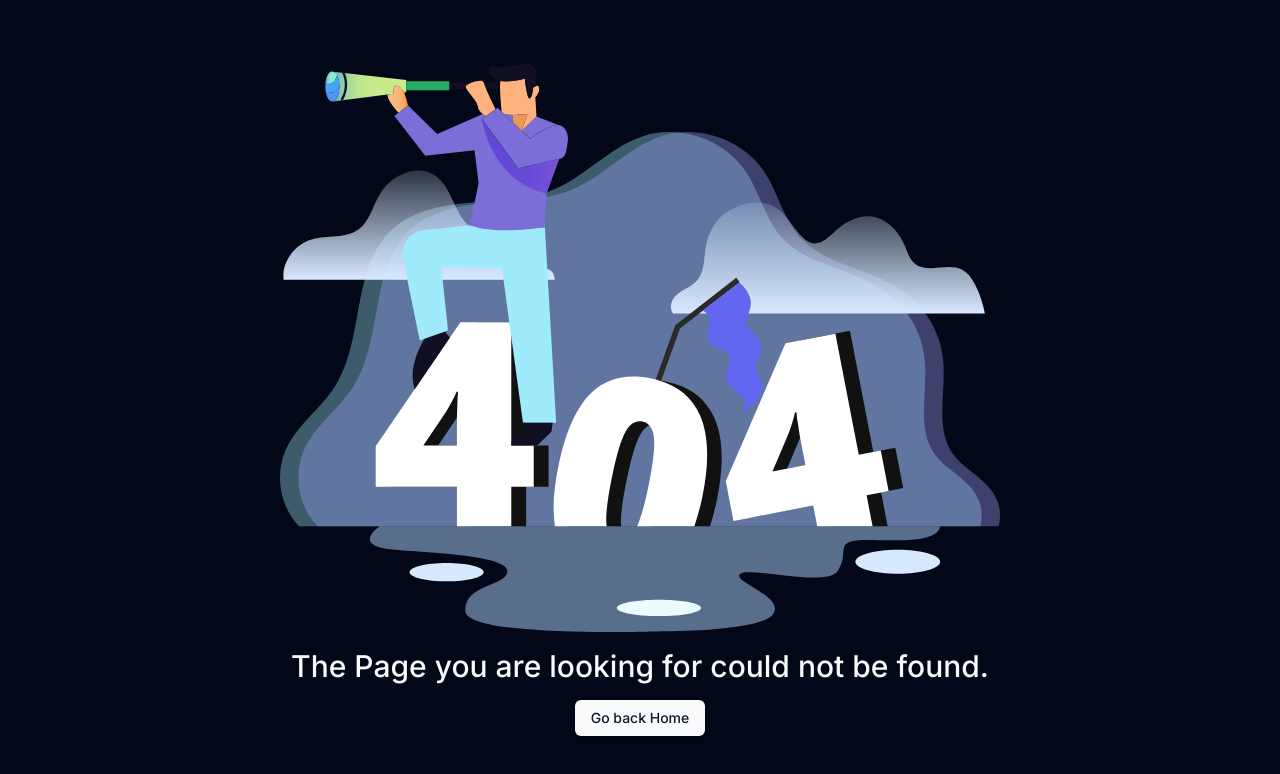
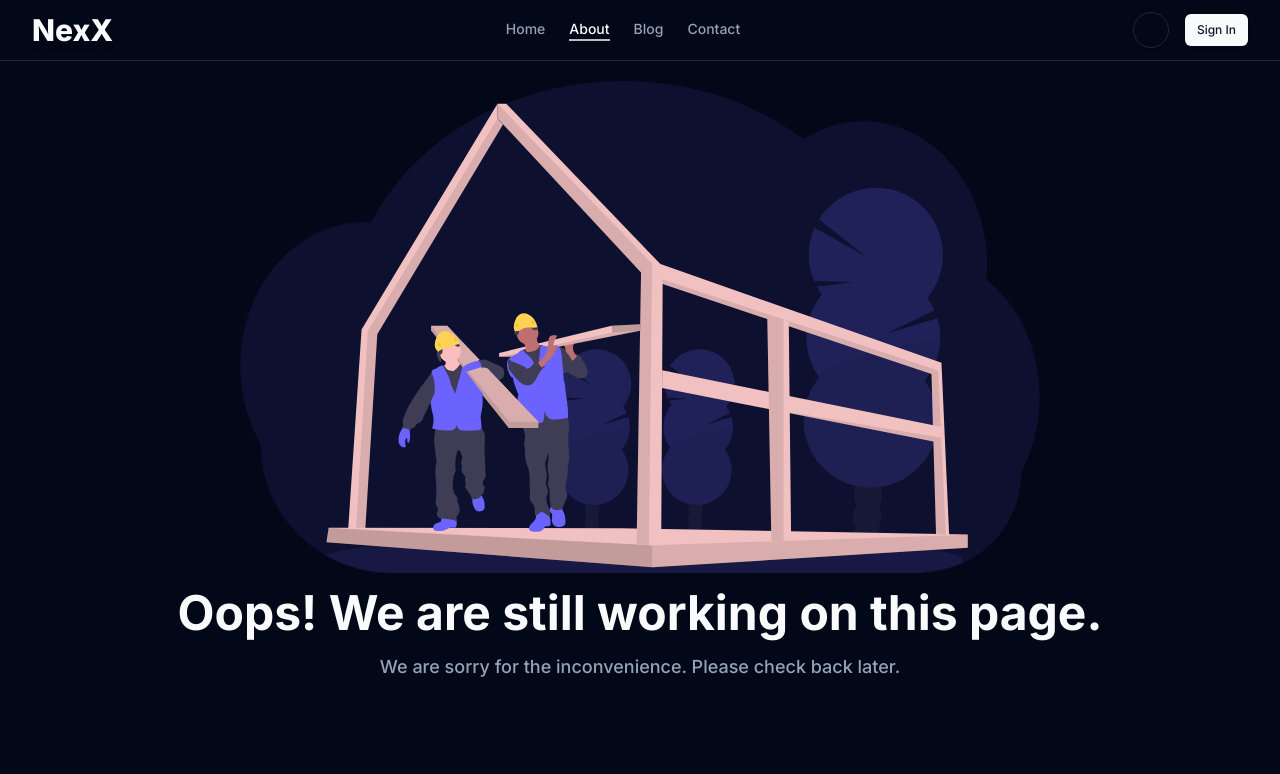
Before and after one commit to kgonzales1193/nexx-starter-kit, a Next.js app: page /about in a window 1280 px wide. Before the commit this address had no page. Shown: the top 774 px of the page. Built offline with nearby package versions, Linux system fonts and the light colour scheme; no server answers; some icons are missing.

Commit message:
feat: Added underconstruction component.

```diff
--- /dev/null
+++ b/src/app/(landing)/about/page.tsx
@@ -0,0 +1,9 @@
+import { UnderConstruction } from "@/components/UnderConstruction";
+
+export default function AboutPage() {
+	return (
+		<div>
+			<UnderConstruction />
+		</div>
+	);
+}
--- /dev/null
+++ b/src/app/(landing)/blog/page.tsx
@@ -0,0 +1,9 @@
+import { UnderConstruction } from "@/components/UnderConstruction";
+
+export default function BlogPage() {
+	return (
+		<div>
+			<UnderConstruction />
+		</div>
+	);
+}
--- /dev/null
+++ b/src/app/(landing)/contact/page.tsx
@@ -0,0 +1,9 @@
+import { UnderConstruction } from "@/components/UnderConstruction";
+
+export default function ContactPage() {
+	return (
+		<div>
+			<UnderConstruction />
+		</div>
+	);
+}
--- a/src/app/auth/sign-in/page.tsx
+++ b/src/app/auth/sign-in/page.tsx
@@ -44,7 +44,6 @@ export default function SignInPage() {
 					<Link
 						href={"/"}
 						className={cn(
-							"mt-10",
 							buttonVariants({
 								variant: "link",
 							})
@@ -54,7 +53,7 @@ export default function SignInPage() {
 					</Link>
 				</div>
 			</div>
-			<div className='hidden bg-muted lg:block'>
+			<div className='hidden h-screen bg-muted lg:block'>
 				<Image
 					src='/signin.svg'
 					alt='Login illustration'
--- a/src/app/auth/sign-up/page.tsx
+++ b/src/app/auth/sign-up/page.tsx
@@ -40,15 +40,13 @@ export default function SignUpPage() {
 							Sign In
 						</Link>
 					</div>
-					<Link
-						href={"/"}
-						className={cn("mt-10", buttonVariants({ variant: "link" }))}>
+					<Link href={"/"} className={cn(buttonVariants({ variant: "link" }))}>
 						<ArrowLeftIcon className='mr-2 h-4 w-4' />
 						Back to Home
 					</Link>
 				</div>
 			</div>
-			<div className='hidden bg-muted lg:block'>
+			<div className='hidden h-screen bg-muted lg:block'>
 				<Image
 					src='/signup.svg'
 					alt='Image'
--- a/src/auth.config.ts
+++ b/src/auth.config.ts
@@ -60,7 +60,6 @@ export default {
 			return baseUrl;
 		},
 		async signIn({ user, account }) {
-			console.log({ account, user });
 			// Allow Oauth without email verification
 			if (account?.provider !== "credentials") return true;
 
--- /dev/null
+++ b/src/components/UnderConstruction.tsx
@@ -0,0 +1,21 @@
+import Image from "next/image";
+
+export const UnderConstruction = () => {
+	return (
+		<div className='min-h-[80dvh] flex flex-col items-center justify-center gap-4'>
+			<Image
+				src='/under-construction.svg'
+				width='800'
+				height='800'
+				className='object-cover'
+				alt='under construction'
+			/>
+			<h1 className='font-bold text-5xl'>
+				Oops! We are still working on this page.
+			</h1>
+			<p className='font-medium text-lg text-muted-foreground'>
+				We are sorry for the inconvenience. Please check back later.
+			</p>
+		</div>
+	);
+};
--- a/src/routes.ts
+++ b/src/routes.ts
@@ -6,6 +6,7 @@
 export const publicRoutes = [
 	"/",
 	"/about",
+	"/blog",
 	"/contact",
 	"/auth/new-verification",
 	"/auth/reset-password",
```
Also changed, not shown: src/middleware.ts (+7 -7 lines), public/under-construction.svg (added).
